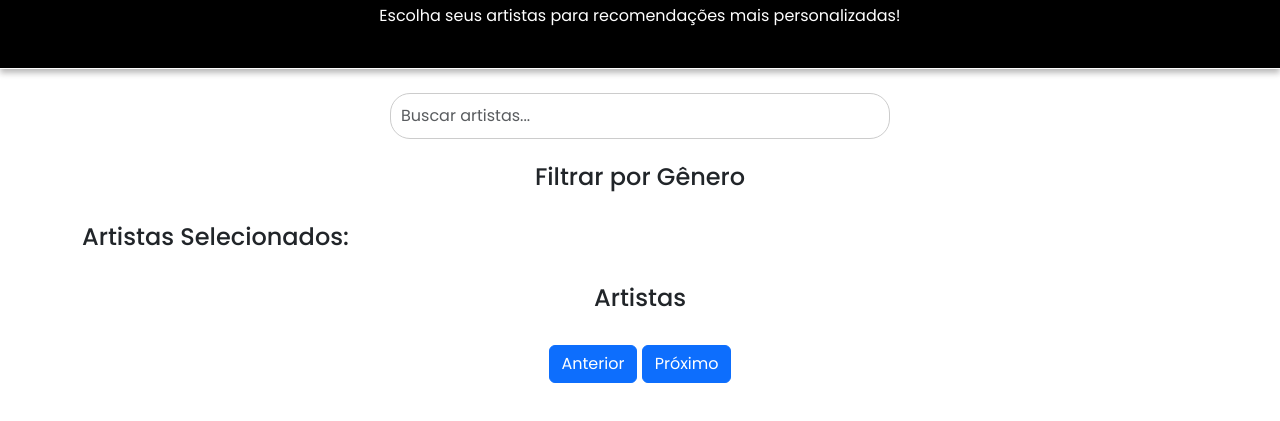
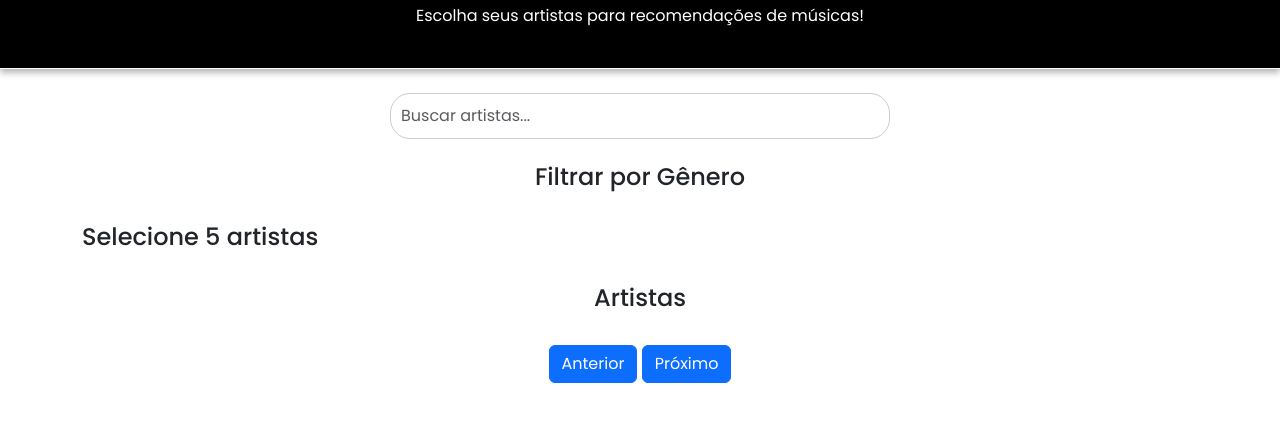
Before and after one commit to APSS892/Recomenda2.0, a website: page Front/BCC Music/artistas.html in a window 1280 px wide. Shown: the part 63-484 px from the top of the page. Drawn offline with nearby package versions, Linux system fonts and the light colour scheme; no server answers; a web font is replaced by a local one.

Commit message:
só as frases

```diff
--- a/Front/BCC Music/artistas.html
+++ b/Front/BCC Music/artistas.html
@@ -11,7 +11,7 @@
 <body>
     <header class="text-center py-4">
         <h1 class="fw-bold">BCC MUSIC</h1>
-        <p class="text-white">Escolha seus artistas para recomendações mais personalizadas!</p>
+        <p class="text-white">Escolha seus artistas para recomendações de músicas!</p>
     </header>
 
     <div class="container">
@@ -31,7 +31,7 @@
 
         <!-- Lista de Artistas Selecionados -->
         <div id="selected-artists-list" class="mb-4">
-            <h4>Artistas Selecionados:</h4>
+            <h4>Selecione 5 artistas</h4>
             <ul id="selected-artists-ul" class="d-flex flex-wrap justify-content-start">
                 <!-- Artistas selecionados serão exibidos aqui -->
             </ul>
--- a/Front/BCC Music/js/musics.js
+++ b/Front/BCC Music/js/musics.js
@@ -223,4 +223,4 @@ document.addEventListener('DOMContentLoaded', () => {
 });
 
 // Carrega as músicas ao carregar a página
-//document.addEventListener('DOMContentLoaded', carregarMusicas);
+document.addEventListener('DOMContentLoaded', carregarMusicas);
```
